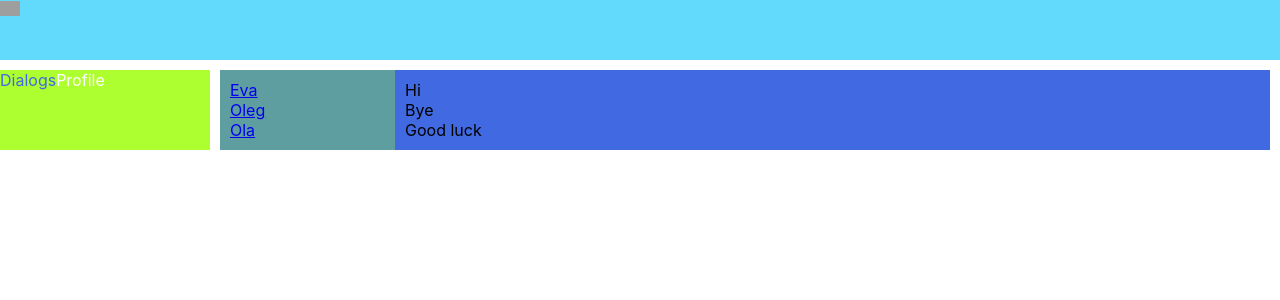
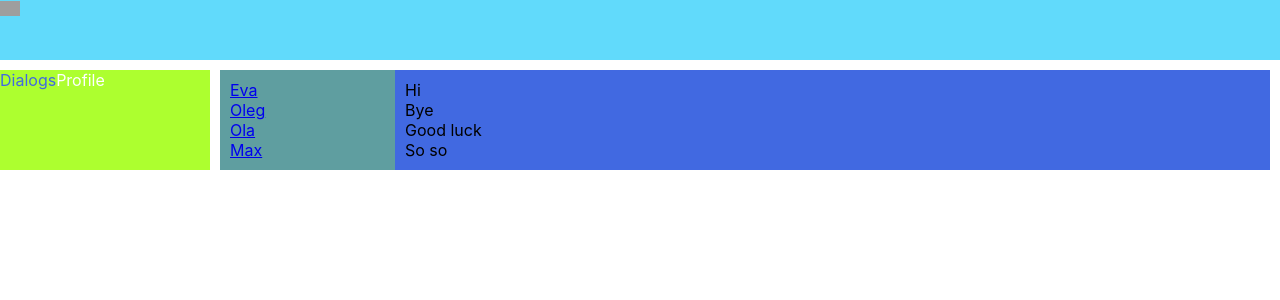
Before and after one commit to bambooka/social-network, a React (Create React App) app: page /dialogs in a window 1280 px wide. Shown: the top 300 px of the page. Built offline with nearby package versions, Linux system fonts and the light colour scheme; grey boxes are pictures that could not be loaded.

Commit message:
feat: render component with data using map

```diff
--- a/src/components/Dialogs.js
+++ b/src/components/Dialogs.js
@@ -20,27 +20,31 @@ const Message = (props) => {
 const dialogs = [
   {id: 1, author: 'Eva'},
   {id: 2, author: 'Oleg'},
-  {id: 3, author: 'Ola'}
+  {id: 3, author: 'Ola'},
+  {id: 4, author: 'Max'}
 ]
 
 const messages = [
   {message: 'Hi'},
   {message: 'Bye'},
-  {message: 'Good luck'}
+  {message: 'Good luck'},
+  {message: 'So so'},
 ]
 
 const Dialogs = () => {
   return(
     <div className={style.dialogs_content}>
       <div className={style.dialogs}>
-        <Dialog author={dialogs[0].author} id={dialogs[0].id}/>
-        <Dialog author={dialogs[1].author} id={dialogs[1].id}/>
-        <Dialog author={dialogs[2].author} id={dialogs[2].id}/>
+        {dialogs.map(dialog => {
+          return <Dialog author={dialog.author} id={dialog.id}/>
+        })}
+
       </div>
       <div className={style.messages}>
-        <Message message={messages[0].message}/>
-        <Message message={messages[1].message}/>
-        <Message message={messages[2].message}/>
+        {messages.map(message => {
+          return <Message message={message.message}/>
+        })}
+
       </div>
     </div>
   )
--- a/src/components/Posts/PostList.js
+++ b/src/components/Posts/PostList.js
@@ -5,17 +5,17 @@ import style from './../../styles/PostList.module.css'
 const posts = [
   {
     id: 1,
-    img: 'https://cdn11.bigcommerce.com/s-x49po/images/stencil/1280x1280/products/29494/42220/1516682731198_PSX_20180122_175847-1194x1201__37842.1521002898.jpg?c=2&imbypass=on',
+    img: 'https://us.123rf.com/450wm/irinalevitskaya/irinalevitskaya1802/irinalevitskaya180200102/96364553-wow-pop-art-face-sexy-surprised-woman-with-blonde-curly-hair-and-open-mouth-holding-binoculars-in-he.jpg?ver=6',
     text: 'It is my first post'
   },
   {
     id: 2,
-    img: 'https://www.artincoaching.co.uk/wp-content/uploads/2019/02/girl-2696947__340.jpg',
+    img: 'https://thumbs.dreamstime.com/b/print-146697723.jpg',
     text: 'It is my second post'
   },
   {
     id: 3,
-    img: 'https://www.artnhobby.ie/media/tmp/resized/studioforty9/slider/2020_04_09_14_30_68b80e28eabb1636cd82ff82870ffc71-770-770.png',
+    img: 'https://image.freepik.com/free-vector/_1441-271.jpg',
     text: 'It is my third post'
   },
 
@@ -24,9 +24,9 @@ const posts = [
 const PostList = () => {
   return (
     <div className={style.list}>
-      <PostItem img={posts[0].img} text={posts[0].text}/>
-      <PostItem img={posts[1].img} text={posts[1].text}/>
-      <PostItem img={posts[2].img} text={posts[2].text}/>
+      {posts.map(post => {
+        return <PostItem img={post.img} text={post.text}/>
+      })}
     </div>
   )
 
```
